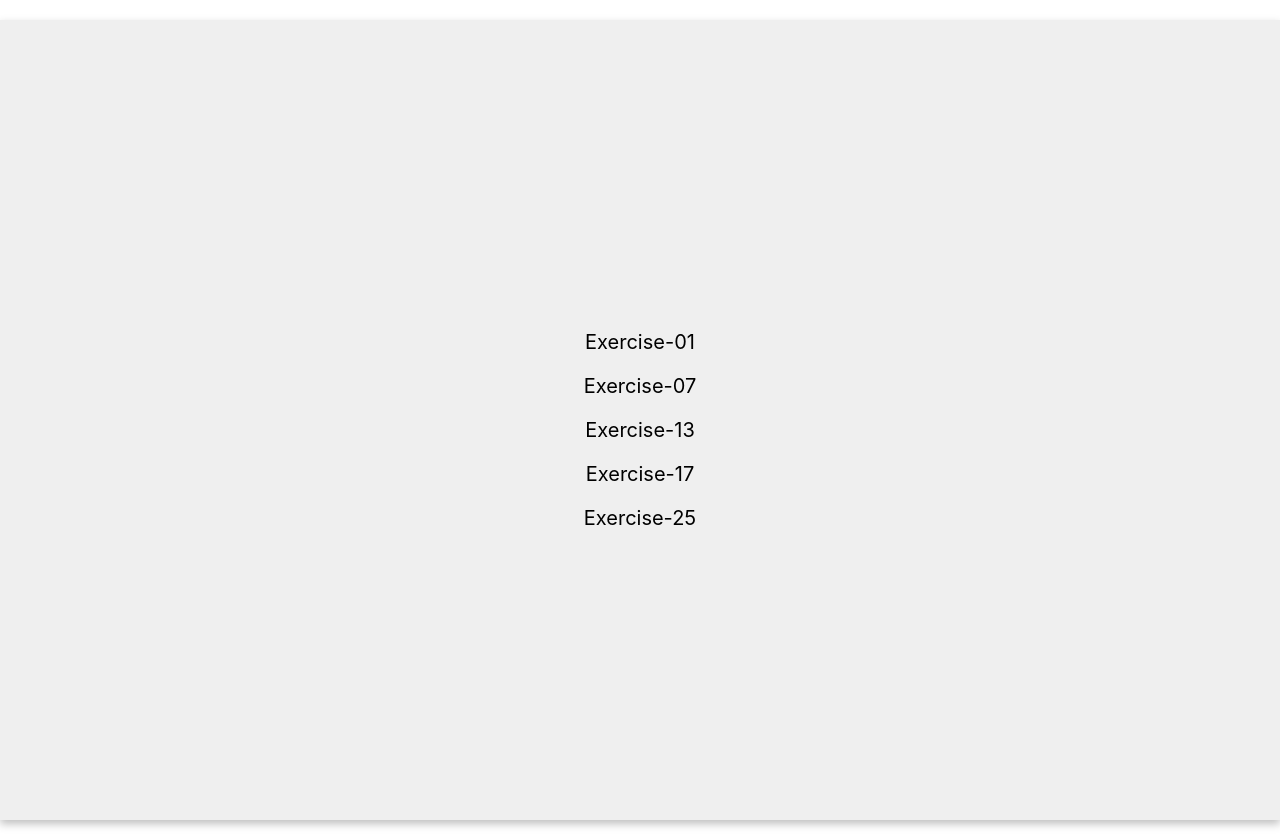
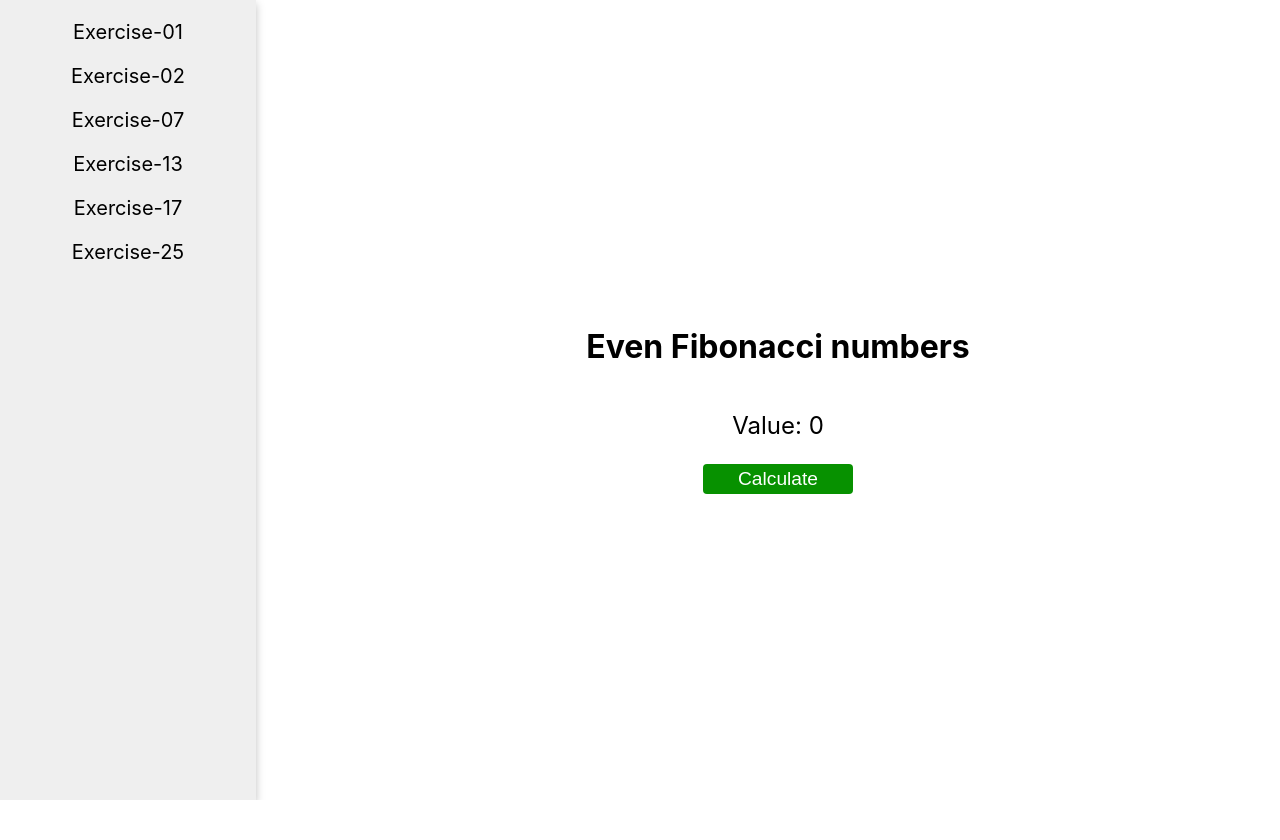
Before and after one commit to EdersonDav/Project-Euler, a React (Create React App) app: page /id-2 in a window 1280 px wide. After the commit the page ends 800 px from the top, so only its background shows below. Built offline with nearby package versions, Linux system fonts and the light colour scheme.

Commit message:
soluction second problem

```diff
--- a/src/components/Menu/index.tsx
+++ b/src/components/Menu/index.tsx
@@ -6,6 +6,7 @@ const Dashboard: React.FC = () => {
   return (
     <ExerciseWrapper>
       <Link to='/id-1'>Exercise-01</Link>
+      <Link to='/id-2'>Exercise-02</Link>
       <Link to='/id-7'>Exercise-07</Link>
       <Link to='/id-13'>Exercise-13</Link>
       <Link to='/id-17'>Exercise-17</Link>
--- /dev/null
+++ b/src/pages/Even_Fibonacci_numbers/index.tsx
@@ -0,0 +1,33 @@
+import React from 'react';
+import Button from '../../components/Button';
+
+const EvenFibonaccinumbers: React.FC = () => {
+  const [result, setResult] = React.useState<number>(0)
+
+  const handleCalculate = () => {
+    let number1 = BigInt(1);
+    let number2 = BigInt(1);
+    let numberResult = BigInt(0);
+    let number = BigInt(0);
+
+    while (Number(number) < 4000000) {
+      number = number1 + number2;
+      number1 = number2;
+      number2 = number;
+      if (Number(number) % 2 === 0 && Number(number) < 4000000) {
+        numberResult += number
+      }
+    }
+
+    setResult(Number(numberResult))
+  }
+
+  return (
+    <div>
+      <h1>Even Fibonacci numbers</h1>
+      <p>Value: {result}</p>
+      <Button type='button' onClick={handleCalculate}>Calculate</Button>
+    </div>
+  )
+}
+export default EvenFibonaccinumbers
--- a/src/routes/index.tsx
+++ b/src/routes/index.tsx
@@ -4,14 +4,16 @@ import Dashboard from '../pages/Dashboard';
 import Multiples from '../pages/Multiples_3_5';
 import Primes from '../pages/10001_st_prime';
 import Large from '../pages/Large_Sum';
-import NumberLetterCounts from '../pages/Number_letter_counts'
-import FibonacciDigit1000 from '../pages/1000-digit-Fibonacci-number'
+import NumberLetterCounts from '../pages/Number_letter_counts';
+import FibonacciDigit1000 from '../pages/1000-digit-Fibonacci-number';
+import EvenFibonaccinumbers from '../pages/Even_Fibonacci_numbers';
 
 const Routes: React.FC = () => {
   return (
     <Switch>
       <Route exact path="/" component={Dashboard} />
       <Route exact path="/id-1" component={Multiples} />
+      <Route exact path="/id-2" component={EvenFibonaccinumbers} />
       <Route exact path="/id-7" component={Primes} />
       <Route exact path="/id-13" component={Large} />
       <Route exact path="/id-17" component={NumberLetterCounts} />
```
